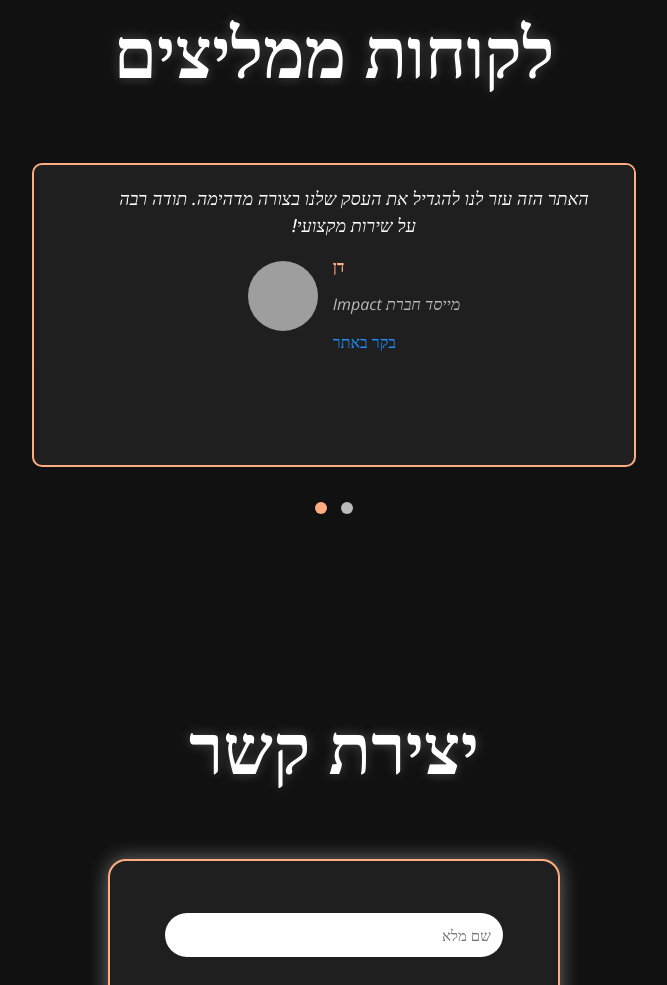
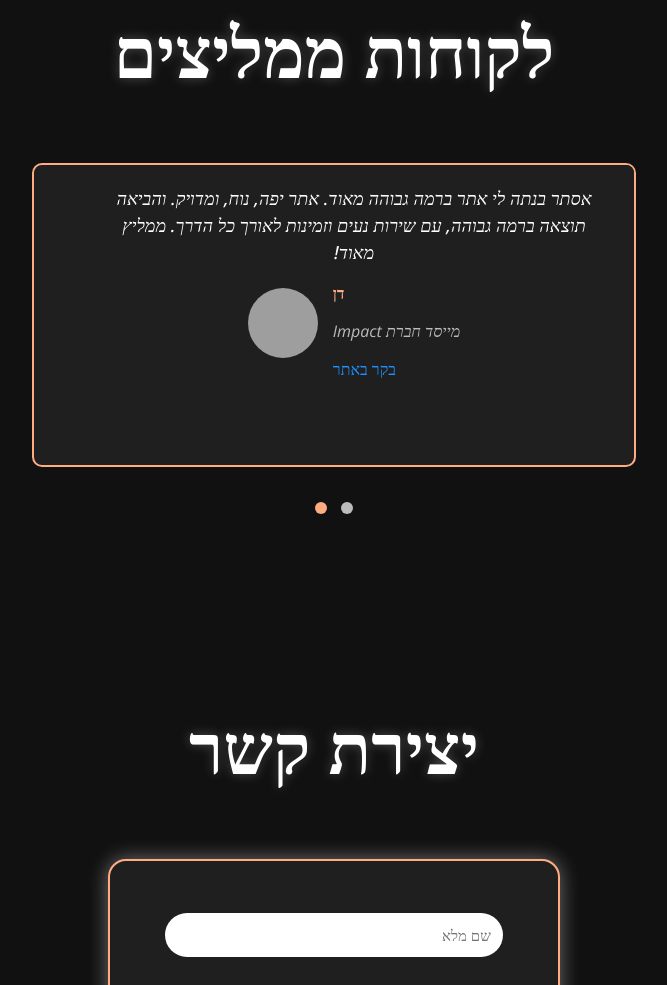
Before and after one commit to estergigi8/ester, a plain HTML site: page index.html in a window 1280 px wide. Shown: the part 4486-5471 px from the top of the page, without its empty margins (306-973 px from the left). Drawn offline with nearby package versions, Linux system fonts and the light colour scheme; grey boxes are pictures that could not be loaded.

Commit message:
Update index.html

```diff
--- a/index.html
+++ b/index.html
@@ -1072,7 +1072,7 @@ nav .menu a:hover{
       <!-- ביקורת 1 -->
       <div class="testimonial">
           <div class="testimonial-content">
-              <p class="testimonial-text" dir="auto">האתר הזה עזר לנו להגדיל את העסק שלנו בצורה מדהימה. תודה רבה על שירות מקצועי!</p>
+              <p class="testimonial-text" dir="auto">אסתר בנתה לי אתר ברמה גבוהה מאוד. אתר יפה, נוח, ומדויק. והביאה תוצאה ברמה גבוהה, עם שירות נעים וזמינות לאורך כל הדרך. ממליץ  מאוד!</p>
               <div class="customer-info">
                   <img src="https://impact-limitless.com/dan_picture.jpg" alt="תמונה של לקוח" class="customer-image">
                   <div class="customer-details">
@@ -1086,7 +1086,7 @@ nav .menu a:hover{
       <!-- ביקורת 2 -->
       <div class="testimonial">
         <div class="testimonial-content">
-            <p class="testimonial-text" dir="auto">האתר הזה עזר לנו להגדיל את העסק שלנו בצורה מדהימה. תודה רבה על שירות מקצועי!</p>
+              <p class="testimonial-text" dir="auto">אסתר בנתה לי אתר ברמה גבוהה מאוד. אתר יפה, נוח, ומדויק. והביאה תוצאה ברמה גבוהה, עם שירות נעים וזמינות לאורך כל הדרך. ממליץ  מאוד!</p>
             <div class="customer-info">
                 <img src="https://impact-limitless.com/dan_picture.jpg" alt="תמונה של לקוח" class="customer-image">
                 <div class="customer-details">
```
